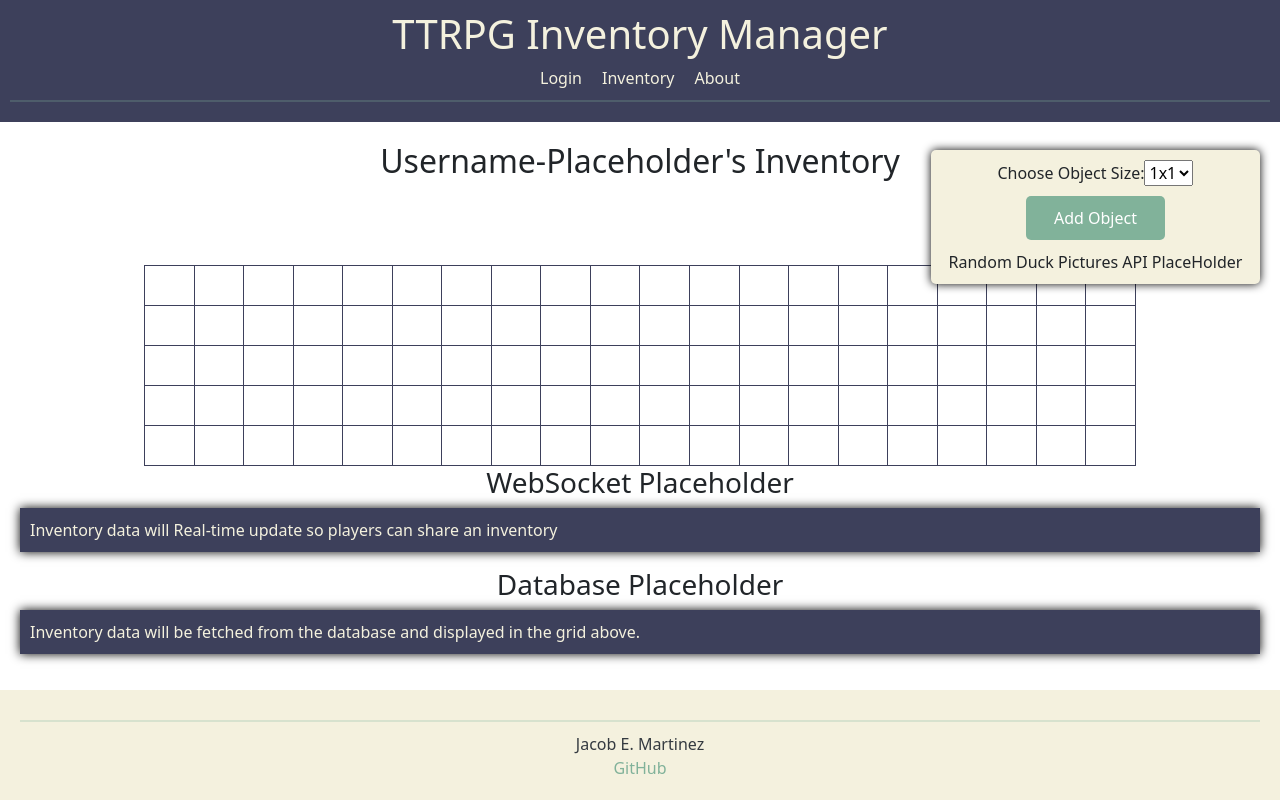
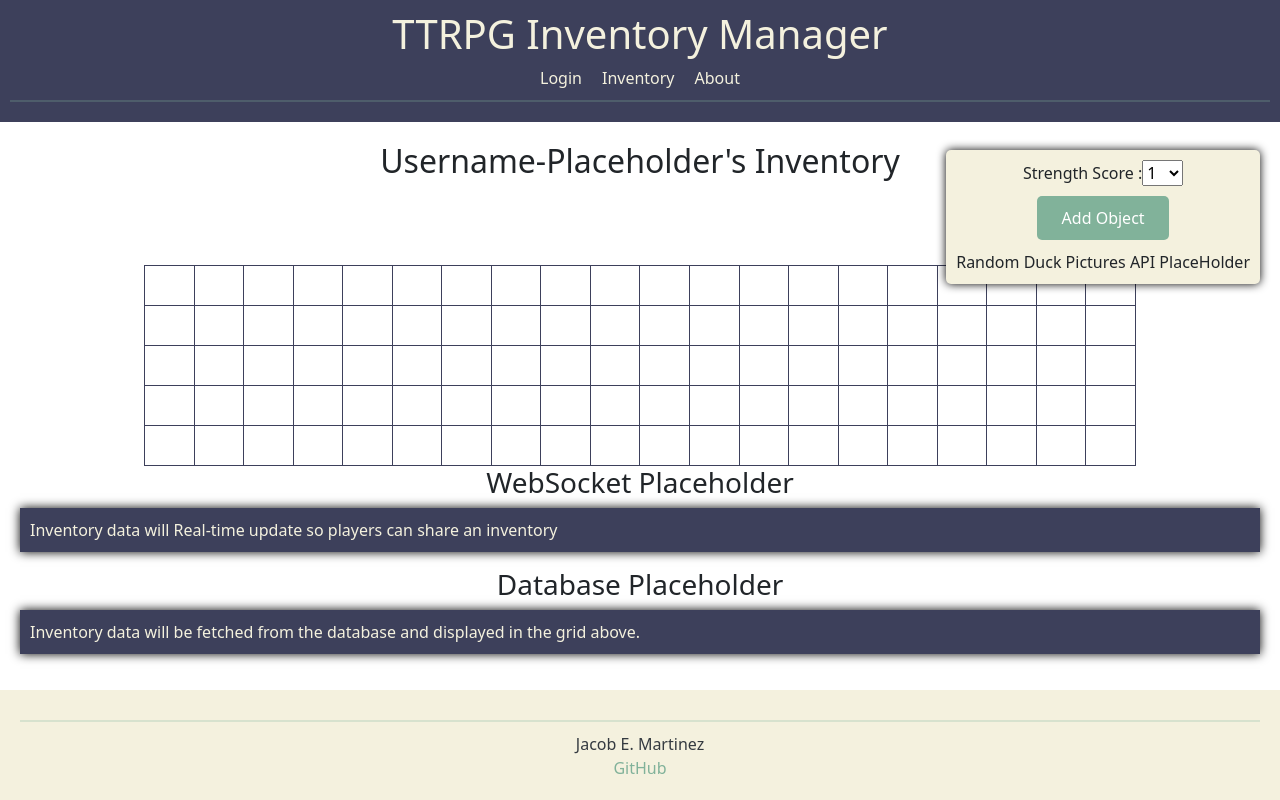
Before and after one commit to Jacobadia/startup, a React (Vite) app: page /inventory in a window 1280 px wide. Built offline with nearby package versions, Linux system fonts and the light colour scheme.

Commit message:
Strength Score selector

```diff
--- a/src/inventory/inventory.jsx
+++ b/src/inventory/inventory.jsx
@@ -5,12 +5,13 @@ export function Inventory() {
   return (
 <main>
       <section id="object-creator">
-        <label for="object-size">Choose Object Size: </label>
-        <select id="object-size">
-            <option value="1x1">1x1</option>
-            <option value="2x2">2x2</option>
-            <option value="4x2">4x2</option>
-            <option value="4x4">4x4</option>
+        <label for="Strength-Score">Strength Score :  </label>
+        <select id="Strength-Score">
+          {Array.from({ length: 20 }, (_, i) => (
+            <option key={i + 1} value={i + 1}>
+              {i + 1}
+            </option>
+          ))}
         </select>
         <button id="add-object">Add Object</button>
         <div id="API-Placeholder">
```
